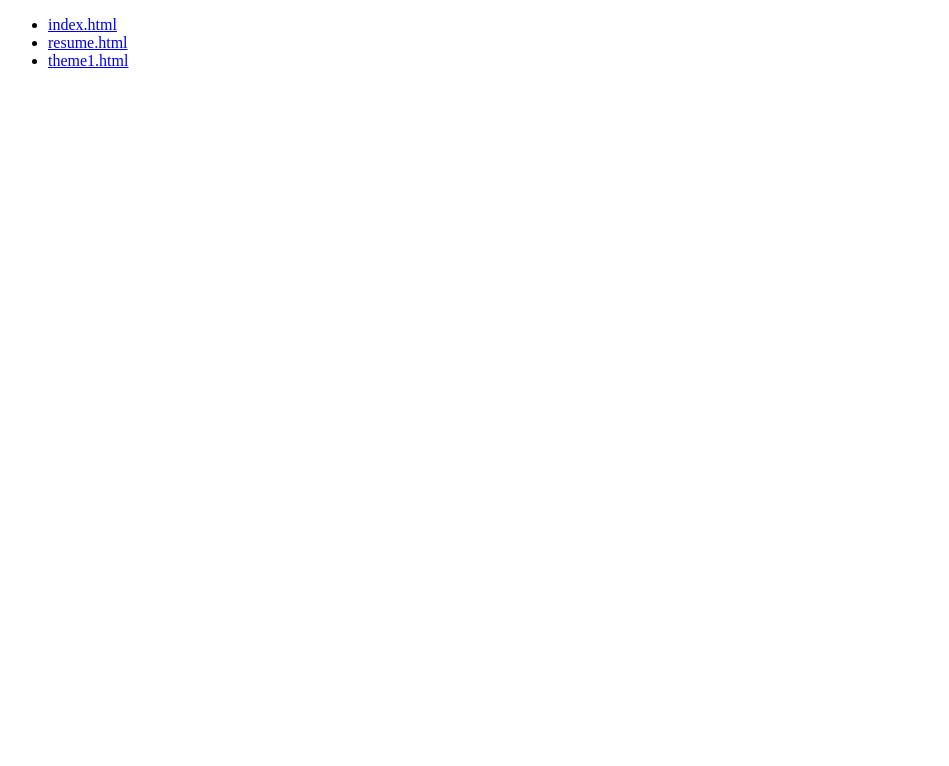
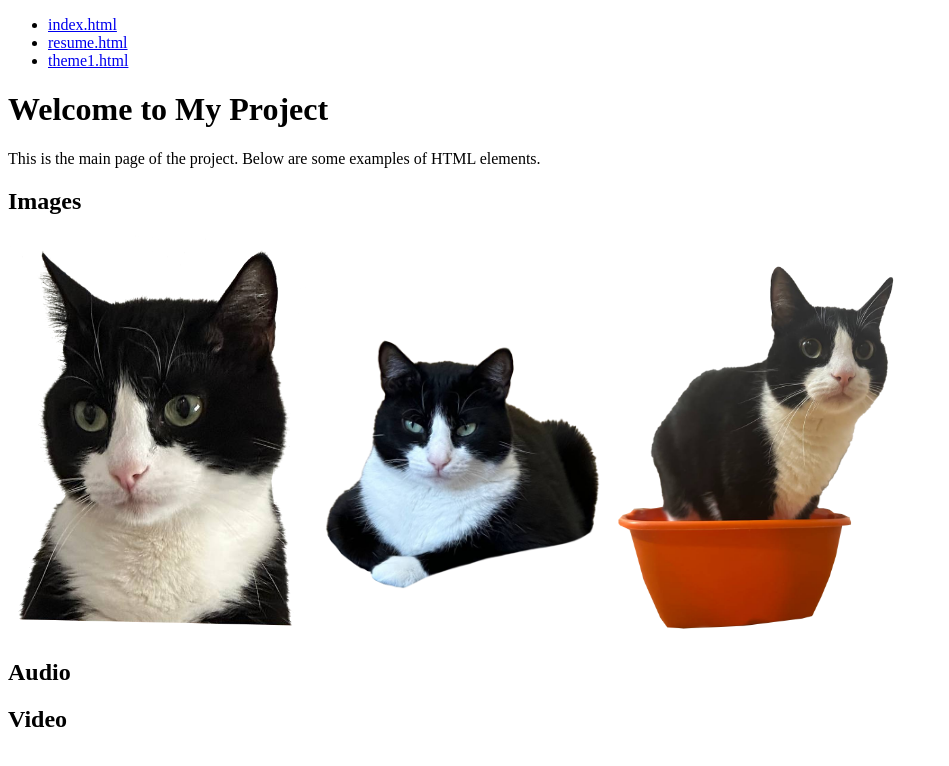
Before and after one commit to pinkx1/web-dev-fundamentals-p1, a plain HTML site: page index.html in a window 1280 px wide. Shown: the whole page, without its empty margins (0-949 px from the left). Drawn offline with Linux system fonts and the light colour scheme.

Commit message:
Add images section to index.html and upload 3 cat images to the media folder

```diff
--- a/index.html
+++ b/index.html
@@ -11,5 +11,17 @@
 	  <li><a href="resume.html">resume.html</a></li>
 	  <li><a href="theme1.html">theme1.html</a></li>
 	</ul>
+
+	<h1>Welcome to My Project</h1>
+  	<p>This is the main page of the project. Below are some examples of HTML elements.</p>
+
+	<h2>Images</h2>
+	<img src="media/mitya1.png" alt="My cat 1" width="300">
+	<img src="media/mitya2.png" alt="My cat 2" width="300">
+	<img src="media/mitya3.png" alt="My cat 3" width="300">
+
+	<h2>Audio</h2>
+
+	<h2>Video</h2>
   </body>
 </html>
```
Also changed, not shown: media/mitya1.png (added), media/mitya2.png (added), media/mitya3.png (added).
